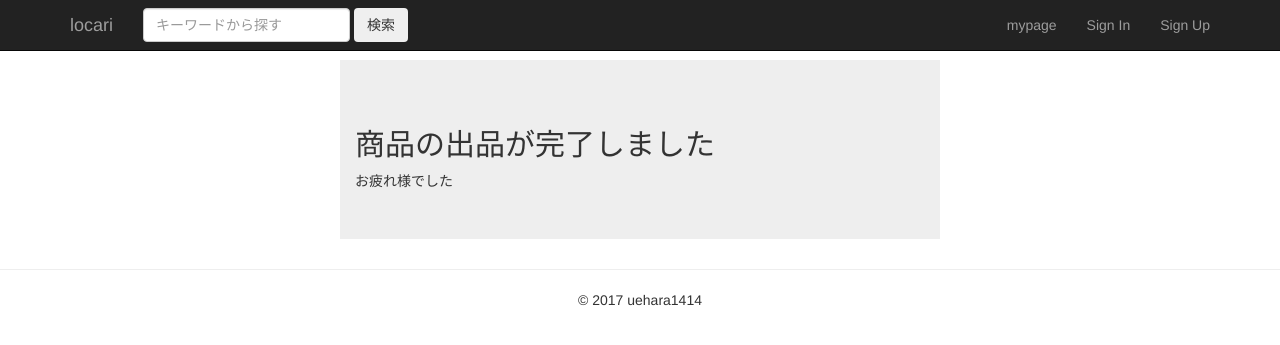
After one commit to uehara1414/locari_old, a Django app: page /sell_completed/ in a window 1280 px wide. The commit adds this page. Shown: the top 345 px of the page. Run offline with Django 3.2, Linux system fonts and the light colour scheme; some libraries are stand-ins or nearby versions.

Commit message:
add sell_completed

```diff
--- /dev/null
+++ b/locari_app/templates/locari_app/sell_completed.html
@@ -0,0 +1,11 @@
+{% extends 'locari_app/base.html' %}
+{% block content %}
+  <div class="container jumbotron" style="margin-top: 60px;width: 600px;">
+
+  <div>
+    <h2>商品の出品が完了しました</h2>
+    お疲れ様でした
+  </div>
+
+  </div>
+{% endblock %}
--- a/locari_app/templates/locari_app/sell_confirm.html
+++ b/locari_app/templates/locari_app/sell_confirm.html
@@ -10,7 +10,7 @@
     <p id="price">1000</p>
     <label for="comment">コメント</label>
     <p id="comment">やすいよー</p>
-    <a href="#"><button class="btn btn-lg btn-primary btn-block">出品する</button></a>
+    <a href="{% url 'locari_app:sell_completed' %}"><button class="btn btn-lg btn-primary btn-block">出品する</button></a>
     <a href="{% url 'locari_app:sell' %}"><button class="btn btn-lg btn-default btn-block">修正する</button></a>
   </div>
 
--- a/locari_app/urls.py
+++ b/locari_app/urls.py
@@ -23,4 +23,5 @@ urlpatterns = [
     url(r'^submitted_sale_request_list/$', views.submitted_sale_request_list, name='submitted_sale_request_list'),
     url(r'^sell/$', views.sell, name='sell'),
     url(r'^sell_confirm/$', views.sell_confirm, name='sell_confirm'),
+    url(r'^sell_completed/$', views.sell_completed, name='sell_completed'),
 ]
--- a/locari_app/views.py
+++ b/locari_app/views.py
@@ -79,3 +79,7 @@ def sell(request):
 
 def sell_confirm(request):
     return render(request, 'locari_app/sell_confirm.html')
+
+
+def sell_completed(request):
+    return render(request, 'locari_app/sell_completed.html')
```
